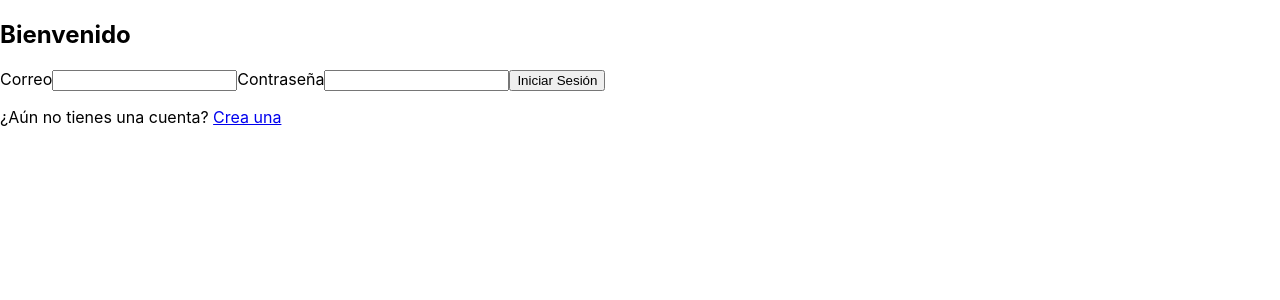
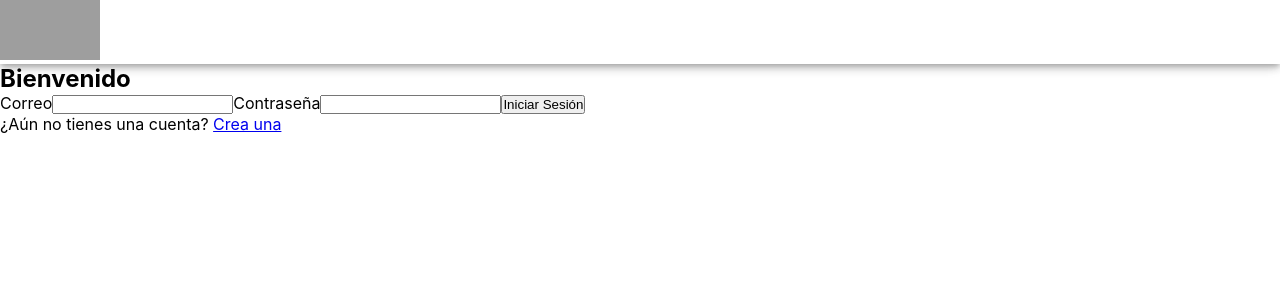
Before and after one commit to diegonicita/front-react-daisyUI, a React (Create React App) app: page / in a window 1280 px wide. Shown: the top 300 px of the page. Built offline with nearby package versions, Linux system fonts and the light colour scheme; grey boxes are pictures that could not be loaded.

Commit message:
Add style to Login

```diff
--- /dev/null
+++ b/src/pages/login/Login.css
@@ -0,0 +1,58 @@
+* {
+    margin: 0;
+    padding: 0;
+    box-sizing: border-box;
+}
+
+.app {
+    display: flex;
+    position: fixed;
+    top: 0;
+    left: 0;
+    right: 0;
+    bottom: 0;
+}
+
+.web-preview-header {
+    height: 64px;
+    box-shadow: 0 3px 5px -1px rgb(0 0 0 / 20%), 0 5px 8px 0 rgb(0 0 0 / 14%), 0 1px 14px 0 rgb(0 0 0 / 12%);
+    z-index: 1;
+    display: flex;
+    padding: 4px 20px 0;
+    flex-direction: row;
+    align-items: center;
+}
+
+.top-stripe {
+    position: fixed;
+    top: 0;
+    left: 0;
+    right: 0;
+    height: 4px;
+    z-index: 100000;
+}
+
+.color-stripe {
+    flex: 1 1;
+    display: flex;
+    flex-direction: row;
+    align-items: stretch;
+}
+.web-preview-header-logo {
+    width: 100px;
+    background: url(https://previewer-assets.adalo.com/static/media/logo.7ff019c0.svg) no-repeat 0;
+    height: 60px;
+}
+
+.web-preview-header-spacer {
+    flex: 1 1;
+}
+
+.web-renderer-wrapper {
+    position: fixed;
+    top: 64px;
+    left: 0;
+    right: 0;
+    bottom: 0;
+    display: flex;
+}
--- a/src/pages/login/Login.jsx
+++ b/src/pages/login/Login.jsx
@@ -3,6 +3,7 @@ import axios from 'axios'
 import { useUserStore } from '../../redux/hooks/useUser'
 import { useFormik } from 'formik'
 import * as yup from 'yup'
+import './Login.css'
 
 export default function Login() {
   const initialValues = {
@@ -27,14 +28,16 @@ export default function Login() {
     setStateForm({ loading: true, error: false })
     const { email, password } = values
     axios
-      .post(`http://${process.env.REACT_APP_API_URL}/users/login`, { email, password })
+      .post(`http://${process.env.REACT_APP_API_URL}/users/login`, {
+        email,
+        password
+      })
       .then((res) => {
         setStateForm({ loading: false, error: false })
         if (res.status === 200 && res.data.error !== true) {
-            console.log(res)
-            setUser(email)
-        }
-        else {
+          console.log(res)
+          setUser(email)
+        } else {
           setStateForm((p) => {
             return { ...p, error: true }
           })
@@ -56,9 +59,27 @@ export default function Login() {
     formik
 
   return (
-    <div>
+    <div className="app">
       <div>
-        <section>
+        <div className="web-preview-header">
+          <div className="color-stripe top-stripe">
+            <div
+              className="color-stripe-bar"
+              style={{ backgroundColor: 'rgb(0, 168, 152)' }}
+            ></div>
+            <div
+              className="color-stripe-bar"
+              style={{ backgroundColor: 'rgb(255, 192, 14)' }}
+            ></div>
+            <div
+              className="color-stripe-bar"
+              style={{ backgroundColor: 'rgb(0, 168, 152)' }}
+            ></div>
+            <div className="web-preview-header-logo"></div>
+            <div className="web-preview-header-spacer"></div>
+          </div>
+        </div>
+        <section style={{width: "100vw"}}>
           <h1>Bienvenido</h1>
           <form onSubmit={handleSubmit}>
             <label htmlFor="email">
@@ -73,9 +94,7 @@ export default function Login() {
                 autoComplete="email"
               />
             </label>
-            {errors.email && touched.email && (
-              <div>{errors.email}</div>
-            )}
+            {errors.email && touched.email && <div>{errors.email}</div>}
             <label htmlFor="password">
               Contraseña
               <input
@@ -94,9 +113,7 @@ export default function Login() {
             <button type="submit">
               {stateForm.loading ? 'Cargando...' : 'Iniciar Sesión'}
             </button>
-            {stateForm.error && (
-              <p> Credenciales invalidas</p>
-            )}
+            {stateForm.error && <p> Credenciales invalidas</p>}
           </form>
           <p>
             ¿Aún no tienes una cuenta?<span> </span>
```
